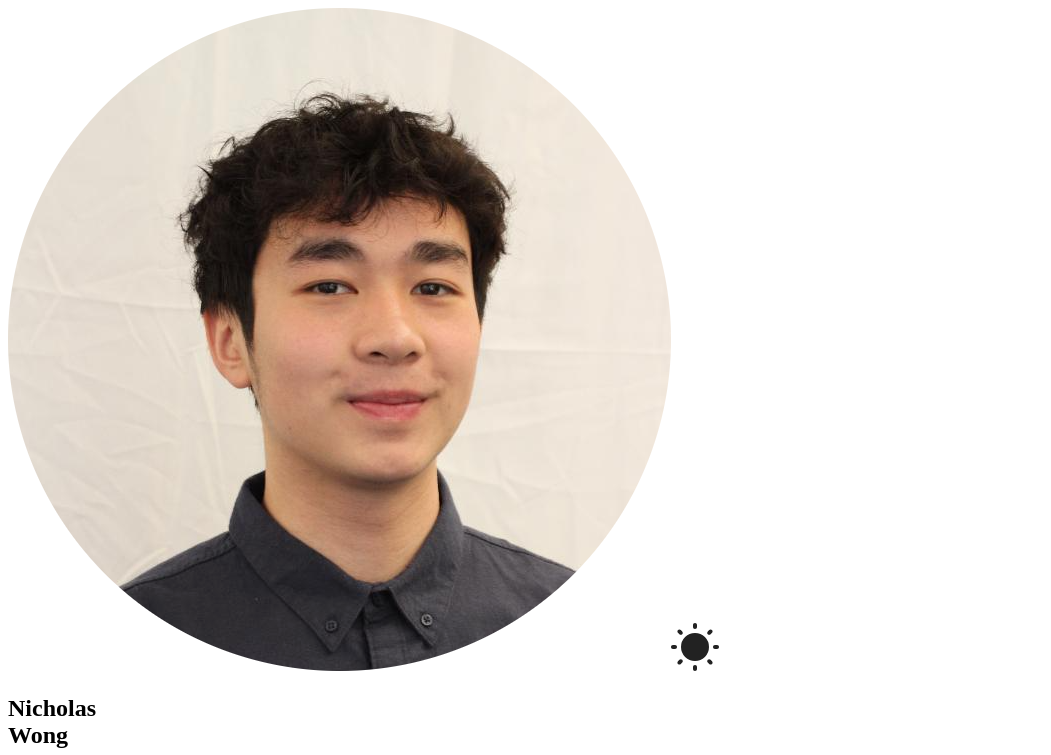
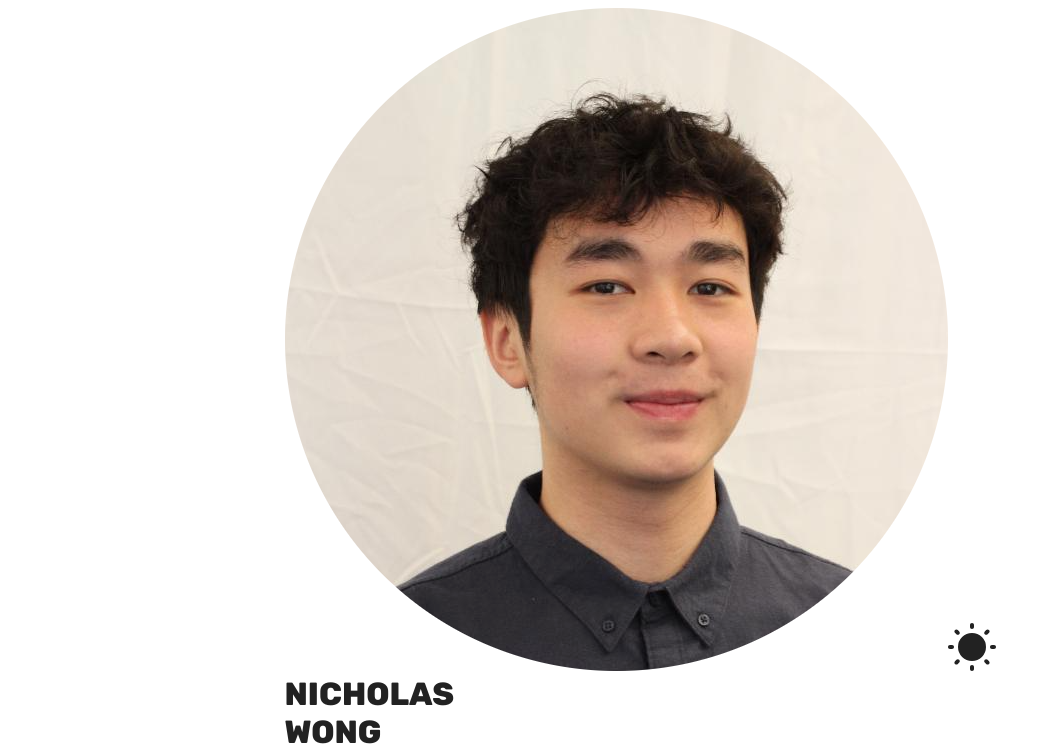
Before and after one commit to nickw0ng/Portfolio-Website, a React (Vite) app: page / in a window 1280 px wide. Shown: the top 755 px of the page, without its empty margins (0-1051 px from the left). Built offline with nearby package versions, Linux system fonts and the light colour scheme.

Commit message:
added style with fonts and spacing

```diff
--- a/src/App.css
+++ b/src/App.css
@@ -0,0 +1,75 @@
+:root {
+    --background-color: #fff;
+    --btn-color: #0987f2;
+    --btn-text-color: #fff;
+    --project-card-bg: #ffffff00;
+    --text-color: #222;
+    --form-text-color: #555;
+    --footer-text-color: #888
+}
+
+[data-theme='dark'] {
+    --background-color: #222;
+    --btn-color: #fff;
+    --btn-text-color: #222;
+    --project-card-bg: #fff;
+    --text-color: #fff;
+    --form-text-color: #fff;
+    --footer-text-color: #bbb
+}
+
+body {
+    background-color: var(--background-color);
+    display: flex;
+    justify-content: center;
+    margin: 0 auto 60 px;
+}
+
+#root {
+    display: flex;
+    flex-direction: column;
+    gap: 60px;
+  }
+
+  h1,
+  h2,
+  h3,
+  p {
+  color: var(--text-color);
+  margin: 0;
+  padding: 0;
+}
+
+h2,
+h3,
+p {
+  font-family: 'Roboto Mono', monospace;
+}
+
+h1,
+h2 {
+  text-transform: uppercase;
+}
+
+h2,
+h3 {
+  font-size: 20px;
+}
+
+h1 {
+    font-family: 'Rubik', sans-serif;
+    font-size: 32px;
+  }
+
+  p {
+    font-size: 16px;
+    font-weight: 300;
+  }
+
+  .sectionTitle {
+    margin-bottom: 30px;
+  }
+
+  .hover {
+    cursor: pointer;
+  }
```
